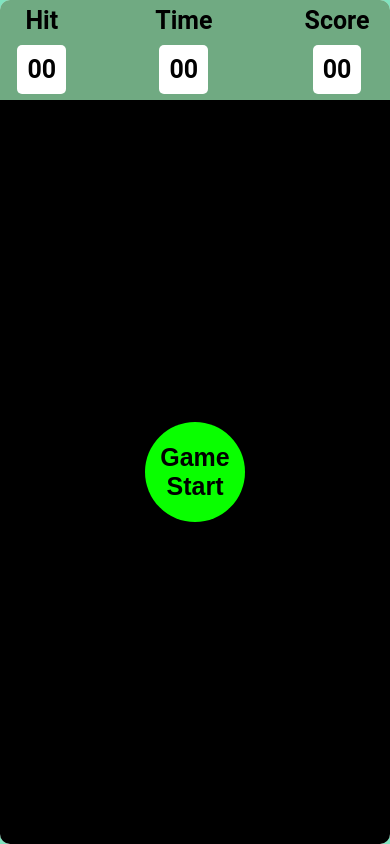
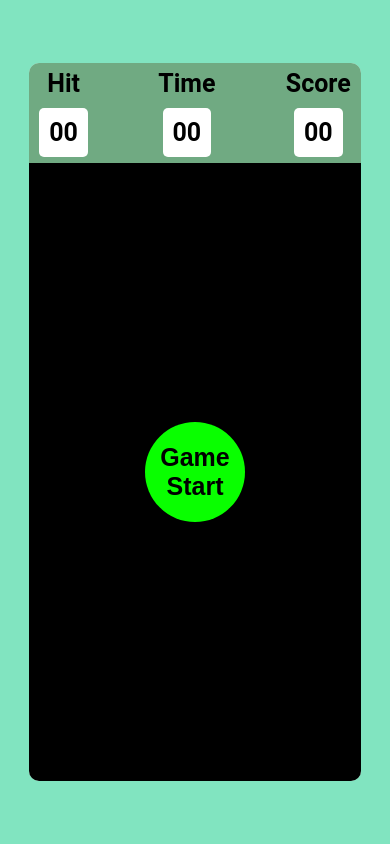
Before and after one commit to tuhin-toukirahmed/Bubble-Game, a plain HTML site: page index.html in a window 390 px wide. Drawn offline with Linux system fonts and the light colour scheme.

Commit message:
adjust panel height and width

```diff
--- a/script.js
+++ b/script.js
@@ -11,7 +11,7 @@ document.getElementById("start").addEventListener("click", () => {
 });
 
 function makeBubble() {
-  for (let i = 1; i < 144; i++) {
+  for (let i = 1; i < 78; i++) {
     let x = Math.floor(Math.random() * 10);
     document.getElementById(
       "pbtm"
--- a/style.css
+++ b/style.css
@@ -18,7 +18,7 @@ body {
 }
 #panel {
   height: 80%;
-  width: 80%;
+  width: 50%;
   background-color: rgba(255, 255, 255, 0.82);
   display: flex;
   border-radius: 10px;
@@ -96,8 +96,8 @@ body {
 
 @media screen and (max-width: 600px) {
   #panel {
-    height: 100%;
-    width: 100%;
+    height: 85%;
+    width: 85%;
   }
   #ptop {
     gap: 50px;
```
